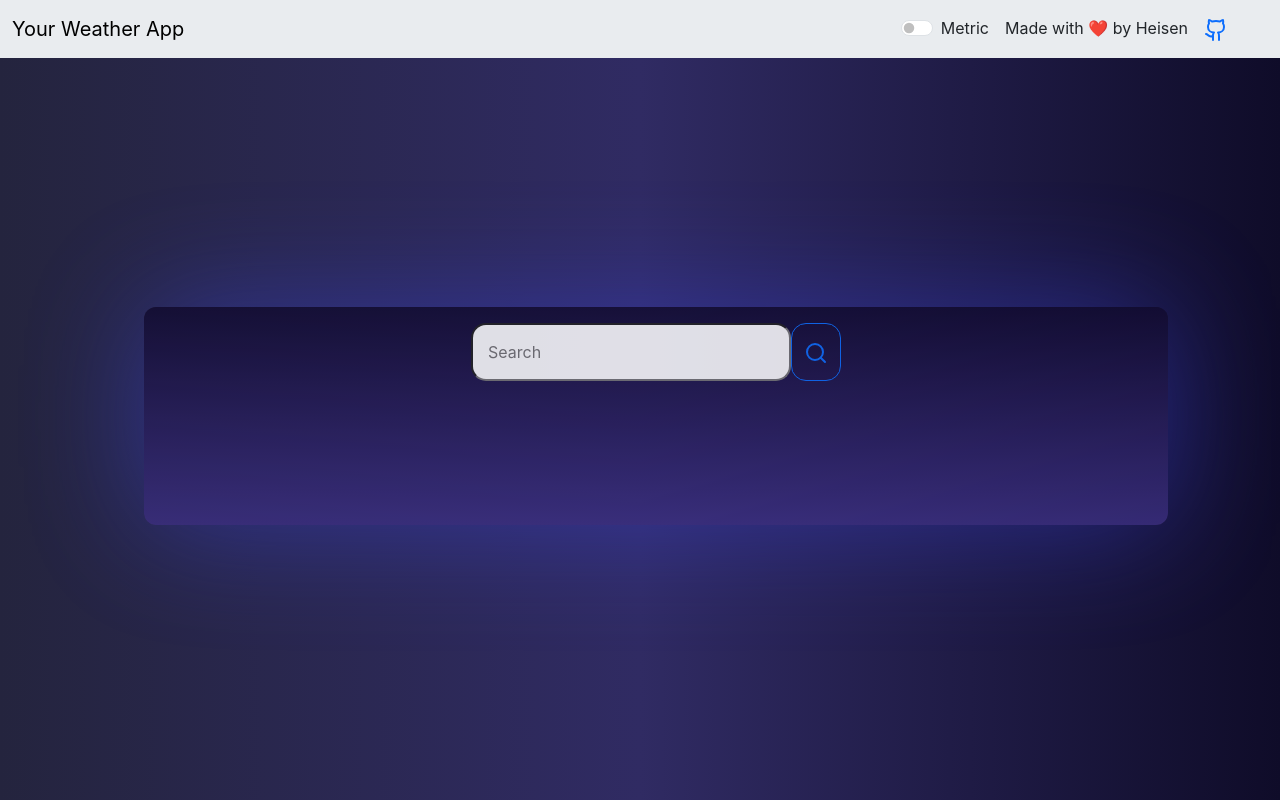
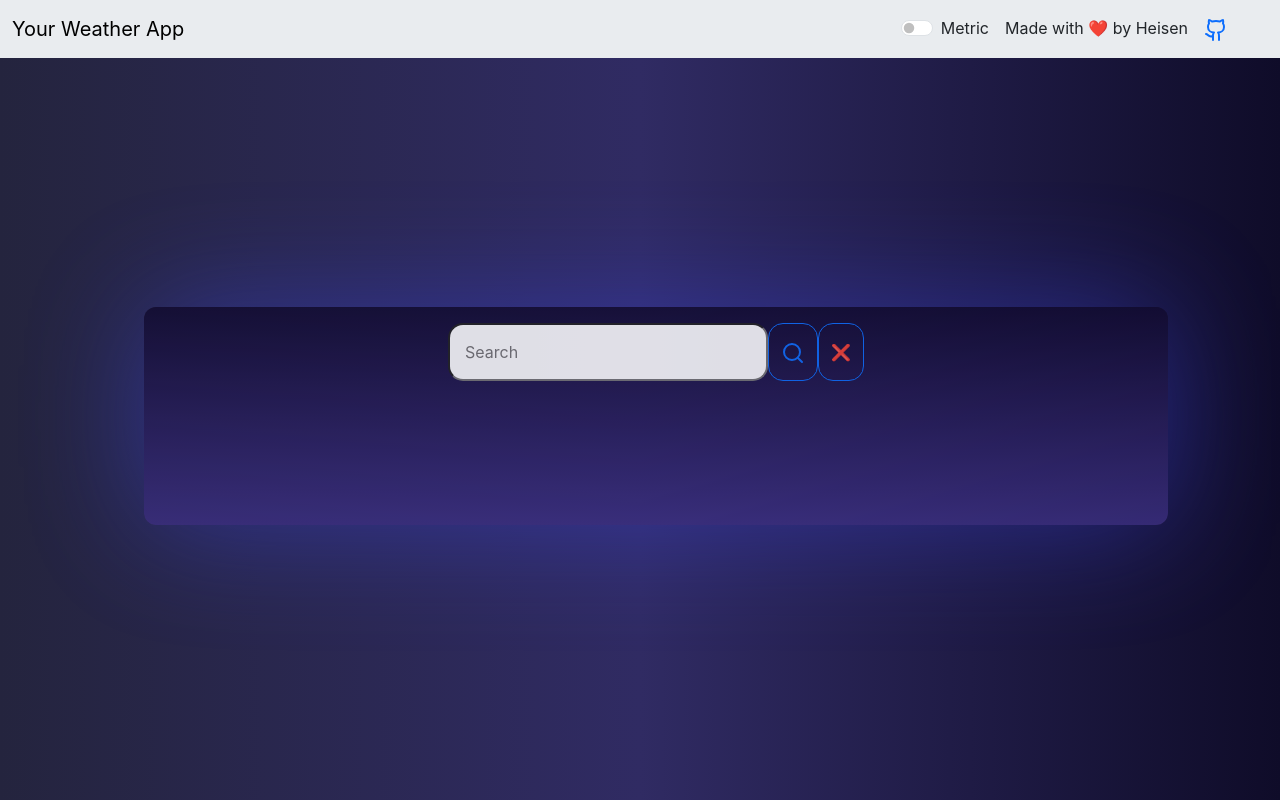
Before and after one commit to Heisen47/react-weather-app, a React (Create React App) app: page / in a window 1280 px wide. Built offline with nearby package versions, Linux system fonts and the light colour scheme.

Commit message:
added cancel button

```diff
--- a/src/Components/Weather-Components/Weather.jsx
+++ b/src/Components/Weather-Components/Weather.jsx
@@ -35,6 +35,10 @@ export const Weather = (props) => {
       alert("Please enter a valid location");
     } else weatherData();
   };
+
+  const cancelTrans = ()=>{
+    setSearch("");
+  }
 
   const weatherData = async () => {
     props.setProgress(40);
@@ -214,8 +218,7 @@ export const Weather = (props) => {
   };
 
   return (
-    <div className="container p-3 m-3"
-    style={{width:'80%'}}>
+    <div className="container p-3 m-3" style={{ width: "80%" }}>
       <div className="d-flex" id="search-params">
         <input
           type="search"
@@ -232,6 +235,14 @@ export const Weather = (props) => {
           onClick={checkInputField}
         >
           <Search />
+        </button>
+        <button
+          className="btn btn-outline-primary"
+          type="submit"
+          id="submit-btn"
+          onClick={cancelTrans}
+        >
+          &#10060;
         </button>
       </div>
       <br />
```
